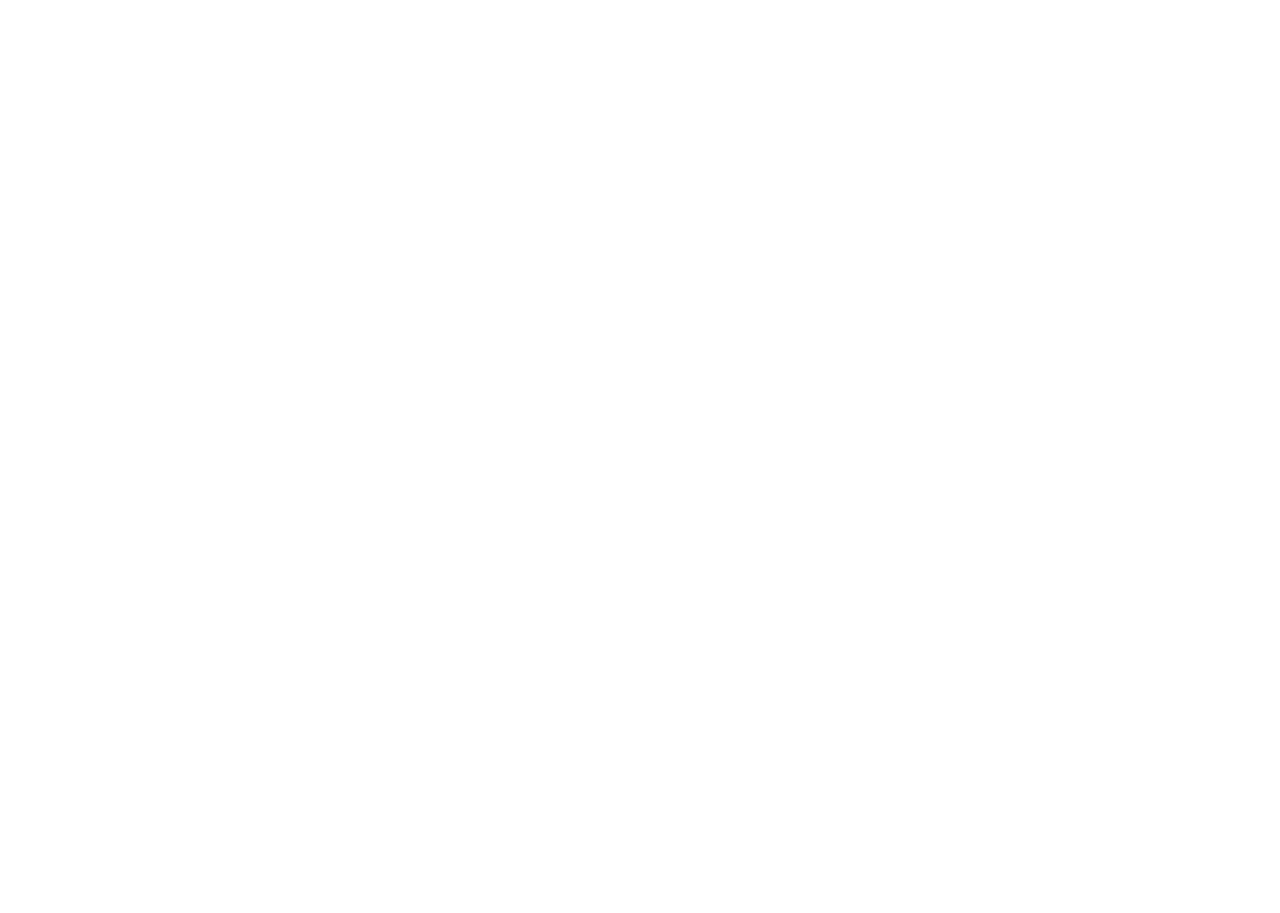
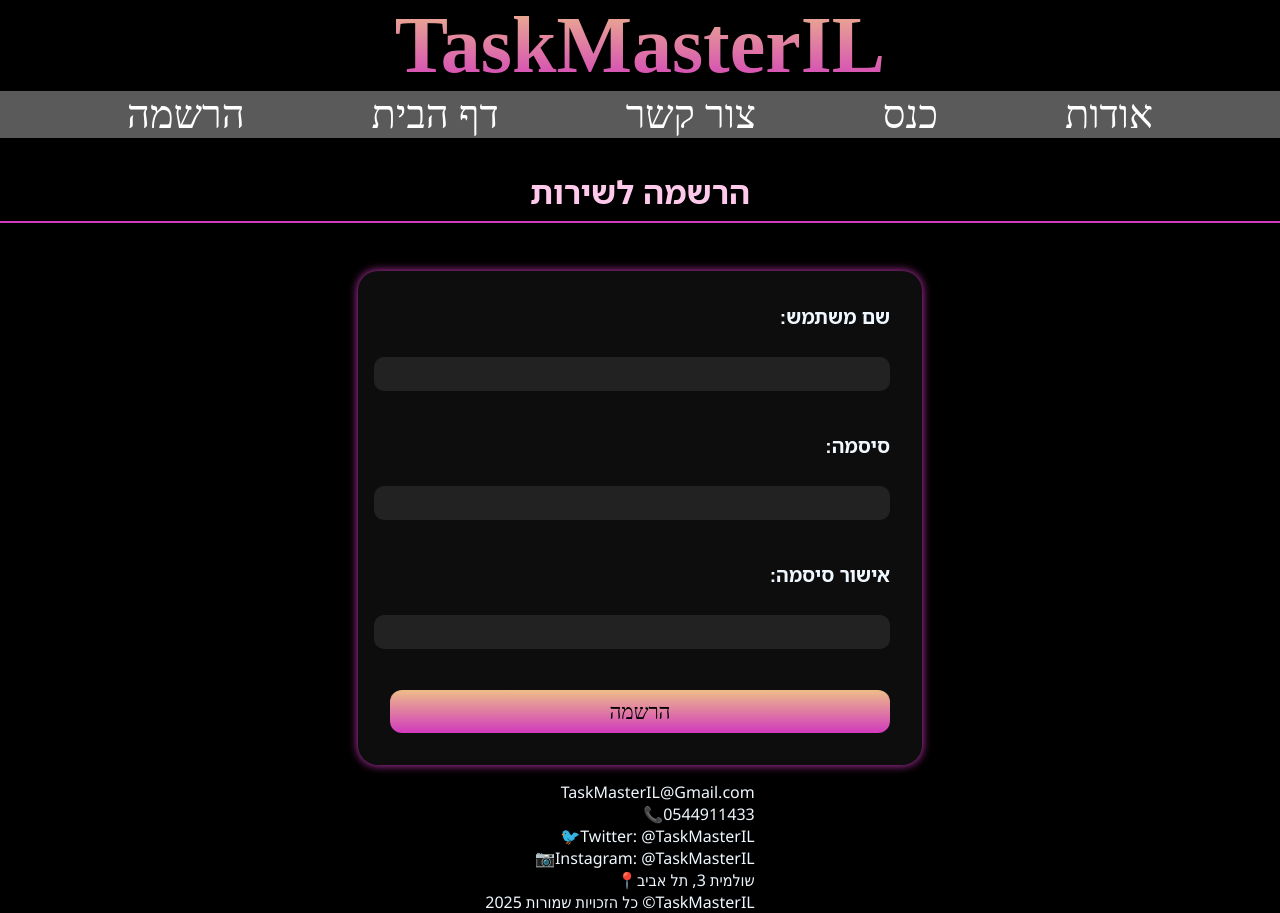
Before and after one commit to yanaibag/TaskMasterIL, a website: page public/signup.html in a window 1280 px wide. Before the commit the page ends 800 px from the top, so only its background shows below. Drawn offline with Linux system fonts and the light colour scheme; files that its build step writes are made by us from their sources; a web font is replaced by a local one.

Commit message:
added sql and more

```diff
--- a/package.json
+++ b/package.json
@@ -3,7 +3,7 @@
   "version": "1.0.0",
   "main": "index.js",
   "scripts": {
-    "dev" : "nodemon server.js"
+    "dev": "nodemon server.js"
   },
   "repository": {
     "type": "git",
@@ -20,6 +20,8 @@
   "dependencies": {
     "body-parser": "^2.2.0",
     "express": "^5.1.0",
-    "nodemon": "^3.1.10"
+    "express-session": "^1.18.1",
+    "nodemon": "^3.1.10",
+    "sqlite3": "^5.1.7"
   }
 }
--- a/public/login.html
+++ b/public/login.html
@@ -1,12 +1,52 @@
 <!DOCTYPE html>
-<html lang="en">
+<html lang="he" dir="rtl">
 <head>
     <meta charset="UTF-8">
-    <meta name="viewport" content="width=device-width, initial-scale=1.0">
-    <link rel="stylesheet" href="../style/style.css">
-    <title>Document</title>
+    <title>TaskMasterIL - כניסה</title>
+    <link rel="stylesheet" href="style.css">
+    <link href="https://fonts.googleapis.com/css2?family=Karantina:wght@300;400;700&family=Noto+Sans+Hebrew:wght@100..900&display=swap" rel="stylesheet">
 </head>
 <body>
 
+<header>
+    <h1>TaskMasterIL</h1>
+</header>
+
+<nav>
+    <a href="/about">אודות</a>
+    <a href="/login">כנס</a>
+    <a href="/contact">צור קשר</a>
+    <a href="/">דף הבית</a>
+    <a href="/signup">הרשמה</a>
+</nav>
+
+<div id="signup-title">
+    <h2>התחברות לחשבון</h2>
+</div>
+
+<div id="signup-form-wrapper">
+    <form id="signup-form" action="/login" method="post">
+
+        <label for="username">שם משתמש:</label><br>
+        <input type="text" id="username" name="username" required><br><br>
+
+        <label for="password">סיסמה:</label><br>
+        <input type="password" id="password" name="password" required><br><br>
+
+        <button type="submit" id="signup-button">כניסה</button>
+    </form>
+</div>
+
+<div id="ftr">
+    <footer>
+        <ul>TaskMasterIL@Gmail.com</ul>
+        <ul>0544911433📞</ul>
+        <ul>Twitter: @TaskMasterIL🐦</ul>
+        <ul>Instagram: @TaskMasterIL📷</ul>
+        <ul>שולמית 3, תל אביב📍</ul>
+        <ul>TaskMasterIL© כל הזכויות שמורות 2025</ul>
+    </footer>
+</div>
+
 </body>
 </html>
--- a/public/signup.html
+++ b/public/signup.html
@@ -0,0 +1,55 @@
+<!DOCTYPE html>
+<html lang="he" dir="rtl">
+<head>
+    <meta charset="UTF-8">
+    <title>TaskMasterIL - הרשמה</title>
+    <link rel="stylesheet" href="style.css">
+    <link href="https://fonts.googleapis.com/css2?family=Karantina:wght@300;400;700&family=Noto+Sans+Hebrew:wght@100..900&display=swap" rel="stylesheet">
+</head>
+<body>
+
+<header>
+    <h1>TaskMasterIL</h1>
+</header>
+
+<nav>
+    <a href="/about">אודות</a>
+    <a href="/login">כנס</a>
+    <a href="/contact">צור קשר</a>
+    <a href="/">דף הבית</a>
+    <a href="/signup">הרשמה</a>
+</nav>
+
+<div id="signup-title">
+    <h2>הרשמה לשירות</h2>
+</div>
+
+<div id="signup-form-wrapper">
+    <form id="signup-form" action="/signup" method="post">
+
+        <label for="username">שם משתמש:</label><br>
+        <input type="text" id="username" name="username" required><br><br>
+
+        <label for="password">סיסמה:</label><br>
+        <input type="password" id="password" name="password" required><br><br>
+
+        <label for="confirm-password">אישור סיסמה:</label><br>
+        <input type="password" id="confirm-password" name="password2" required><br><br>
+
+        <button type="submit" id="signup-button">הרשמה</button>
+    </form>
+</div>
+
+<div id="ftr">
+    <footer>
+        <ul>TaskMasterIL@Gmail.com</ul>
+        <ul>0544911433📞</ul>
+        <ul>Twitter: @TaskMasterIL🐦</ul>
+        <ul>Instagram: @TaskMasterIL📷</ul>
+        <ul>שולמית 3, תל אביב📍</ul>
+        <ul>TaskMasterIL© כל הזכויות שמורות 2025</ul>
+    </footer>
+</div>
+
+</body>
+</html>
--- a/style/style.css
+++ b/style/style.css
@@ -151,3 +151,77 @@ nav a:hover {
   -webkit-text-fill-color: transparent;
   -webkit-text-stroke: 0.1px black;
 }
+
+/* === עיצוב לדף הרשמה === */
+
+#signup-title h2 {
+    text-align: center;
+    font-size: 2rem;
+    font-weight: 800;
+    font-family: 'Noto Sans Hebrew', sans-serif;
+    color: #ffc9ec;
+    margin-top: 2rem;
+    margin-bottom: 1rem;
+    border-bottom: 2px solid #d13abd;
+    padding-bottom: 0.5rem;
+}
+
+#signup-form-wrapper {
+    display: flex;
+    justify-content: center;
+    align-items: center;
+    margin-top: 2rem;
+    padding: 1rem;
+}
+
+#signup-form {
+    background-color: rgba(255, 255, 255, 0.05);
+    padding: 2rem;
+    border-radius: 20px;
+    box-shadow: 0 0 10px #d13abd;
+    max-width: 500px;
+    width: 100%;
+    font-family: 'Noto Sans Hebrew', sans-serif;
+    color: aliceblue;
+}
+
+#signup-form label {
+    font-size: 1.2rem;
+    font-weight: 600;
+    display: block;
+    margin-bottom: 0.3rem;
+}
+
+#signup-form input {
+    width: 100%;
+    padding: 0.5rem;
+    font-size: 1rem;
+    border: none;
+    border-radius: 10px;
+    margin-bottom: 1.2rem;
+    background-color: #222;
+    color: white;
+}
+
+#signup-form input:focus {
+    outline: none;
+    box-shadow: 0 0 5px #d13abd;
+}
+
+#signup-button {
+    width: 100%;
+    padding: 0.6rem;
+    font-size: 1.3rem;
+    font-family: karantina;
+    background-image: linear-gradient(to bottom, #eebd89, #d13abd);
+    color: black;
+    border: none;
+    border-radius: 12px;
+    cursor: pointer;
+    transition: 0.3s;
+}
+
+#signup-button:hover {
+    transform: scale(1.03);
+    background-image: linear-gradient(to top, #eebd89, #d13abd);
+}
```
Also changed, not shown: public/contact.html (+1 -1 lines), server.js (+91 -7 lines), server/db.js (added, +23 -0 lines), 2 other files.
